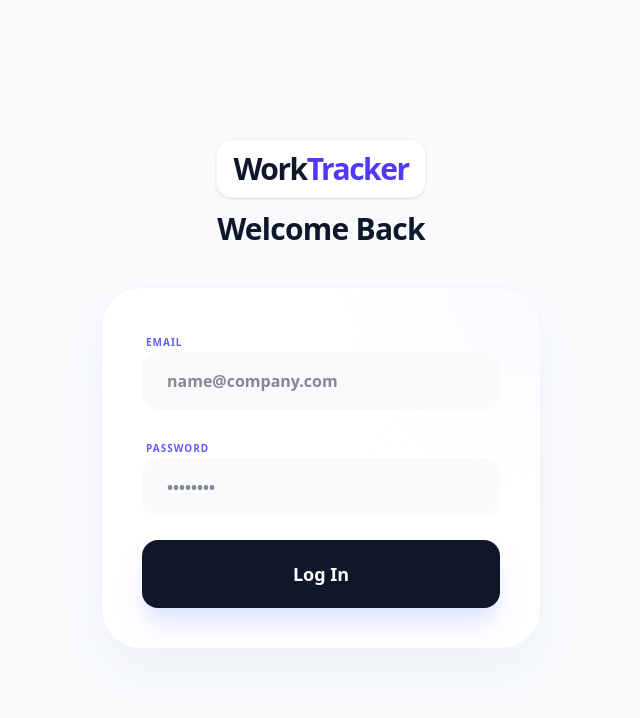
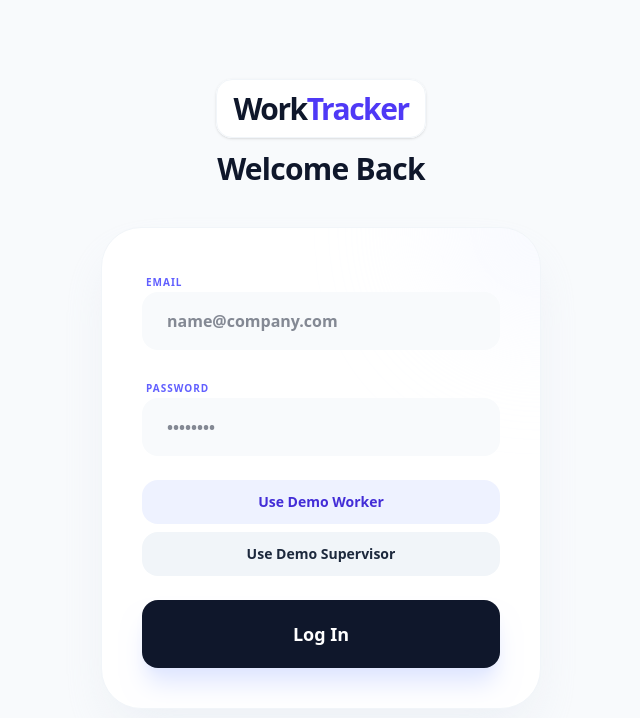
Before and after one commit to efeAky/work-tracker-frontend, a Next.js app: page /auth/login in a window 1280 px wide. Shown: the top 718 px of the page, without its empty margins (319-959 px from the left). Built offline with nearby package versions, Linux system fonts and the light colour scheme.

Commit message:
feat: enhance login page with demo user buttons and improved layout

```diff
--- a/app/auth/login/page.tsx
+++ b/app/auth/login/page.tsx
@@ -63,7 +63,9 @@ export default function Login() {
               Work<span className="text-indigo-600">Tracker</span>
             </span>
           </Link>
-          <h1 className="text-3xl font-black text-slate-900 tracking-tight">Welcome Back</h1>
+          <h1 className="text-3xl font-black text-slate-900 tracking-tight">
+            Welcome Back
+          </h1>
         </div>
 
         {/* Login Card */}
@@ -71,6 +73,8 @@ export default function Login() {
           <div className="absolute -top-24 -right-24 w-48 h-48 bg-indigo-50 rounded-full blur-3xl opacity-50"></div>
 
           <form onSubmit={handleLogin} className="space-y-6 relative z-10">
+
+            {/* Email */}
             <div className="space-y-2">
               <label className="text-[10px] font-black uppercase text-indigo-500 tracking-widest ml-1">
                 Email
@@ -86,6 +90,7 @@ export default function Login() {
               />
             </div>
 
+            {/* Password */}
             <div className="space-y-2">
               <label className="text-[10px] font-black uppercase text-indigo-500 tracking-widest ml-1">
                 Password
@@ -101,12 +106,39 @@ export default function Login() {
               />
             </div>
 
+            {/* Demo Buttons (ADDED) */}
+            <div className="flex flex-col gap-2">
+              <button
+                type="button"
+                onClick={() => {
+                  setEmailInput("DemoWorker@company.com");
+                  setPasswordInput("DemoWorker123");
+                }}
+                className="w-full bg-indigo-50 hover:bg-indigo-100 text-indigo-700 rounded-2xl py-3 font-black text-sm transition-all"
+              >
+                Use Demo Worker
+              </button>
+
+              <button
+                type="button"
+                onClick={() => {
+                  setEmailInput("DemoSupervisor@company.com");
+                  setPasswordInput("DemoSupervisor123");
+                }}
+                className="w-full bg-slate-100 hover:bg-slate-200 text-slate-800 rounded-2xl py-3 font-black text-sm transition-all"
+              >
+                Use Demo Supervisor
+              </button>
+            </div>
+
+            {/* Error */}
             {error && (
               <div className="bg-red-50 text-red-600 p-4 rounded-2xl text-[11px] font-black uppercase tracking-widest text-center border border-red-100">
                 ⚠️ {error}
               </div>
             )}
 
+            {/* Submit */}
             <button
               type="submit"
               disabled={isLoading}
@@ -121,6 +153,7 @@ export default function Login() {
                 "Log In"
               )}
             </button>
+
           </form>
         </div>
       </div>
```
